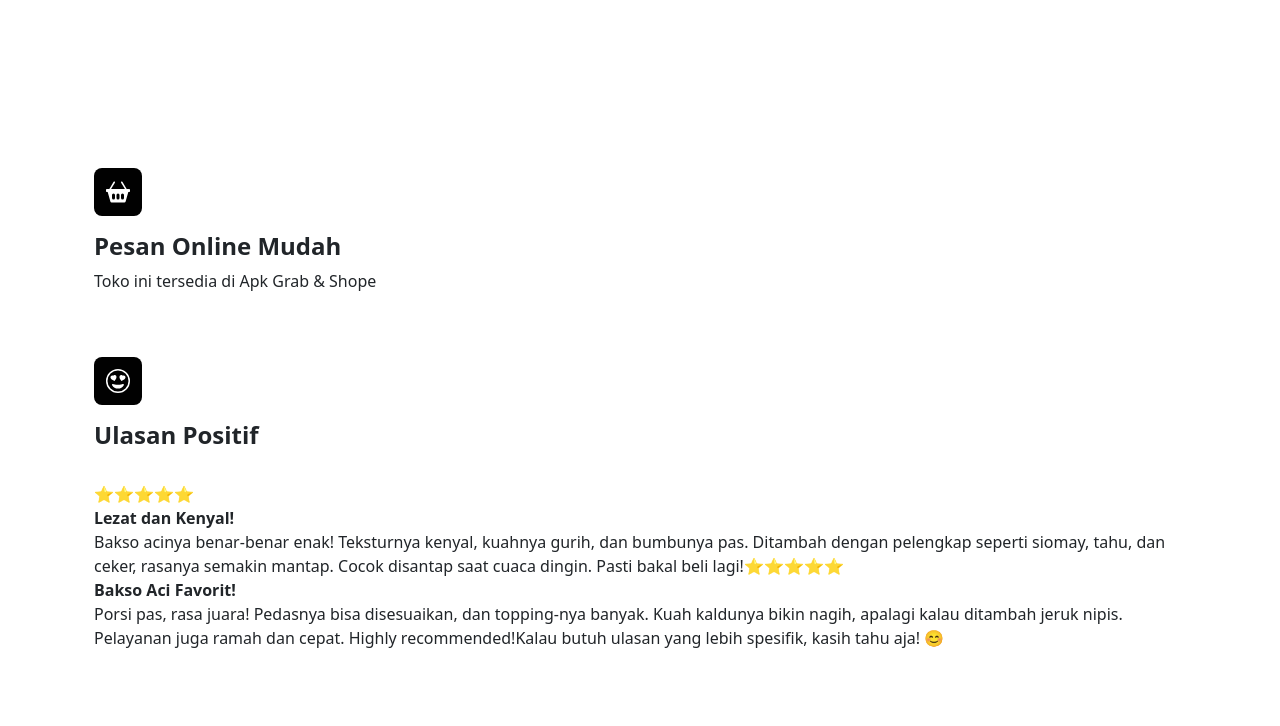
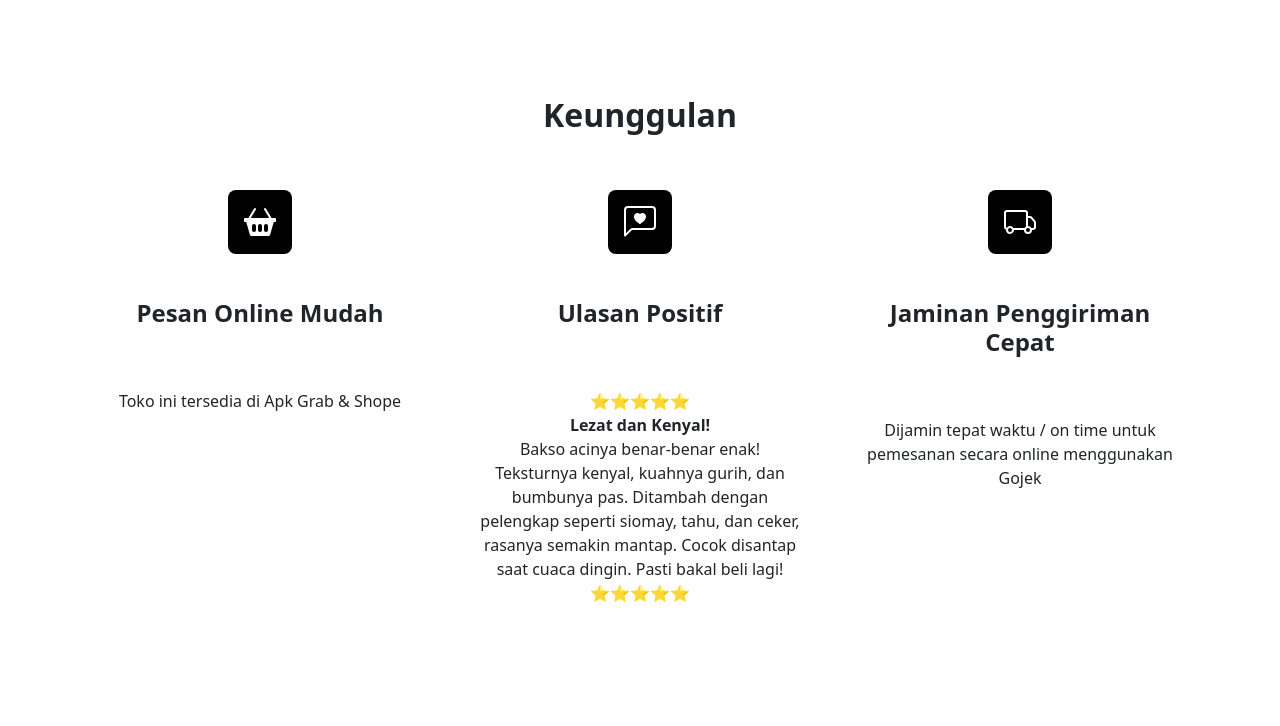
Before and after one commit to anidatussholihah/anidatussholihah, a plain HTML site: page index.html in a window 1280 px wide. Shown: the part 914-1640 px from the top of the page. Drawn offline with Linux system fonts and the light colour scheme.

Commit message:
Add files via upload

```diff
--- a/index.html
+++ b/index.html
@@ -19,7 +19,7 @@
                     </svg></span><span>Bakso Aci Kui</span></a><button data-bs-toggle="collapse" class="navbar-toggler" data-bs-target="#navcol-5"><span class="visually-hidden">Toggle navigation</span><span class="navbar-toggler-icon"></span></button>
             <div class="collapse navbar-collapse" id="navcol-5">
                 <ul class="navbar-nav ms-auto">
-                    <li class="nav-item"><a class="nav-link active" href="#pesan">Home</a></li>
+                    <li class="nav-item"><a class="nav-link active" href="keunggulan">Home</a></li>
                     <li class="nav-item"><a class="nav-link" href="#menu">Produk</a></li>
                     <li class="nav-item"><a class="nav-link" href="#testimoni">Testimoni</a></li>
                 </ul><a class="btn btn-primary ms-md-2" role="button" href="#kontak">kontak</a>
@@ -44,17 +44,60 @@
                 </div>
             </div>
         </section>
+        <div class="container py-4 py-xl-5">
+            <div class="row mb-5">
+                <div class="col-md-8 col-xl-6 text-center mx-auto">
+                    <h2 id="keunggulan"><strong>Keunggulan</strong></h2>
+                </div>
+            </div>
+            <div class="row gy-4 row-cols-1 row-cols-md-2 row-cols-xl-3">
+                <div class="col">
+                    <div class="text-center d-flex flex-column align-items-center align-items-xl-center">
+                        <div class="bs-icon-lg bs-icon-rounded bs-icon-primary d-flex flex-shrink-0 justify-content-center align-items-center d-inline-block mb-3 bs-icon lg"><svg xmlns="http://www.w3.org/2000/svg" width="1em" height="1em" fill="currentColor" viewBox="0 0 16 16" class="bi bi-basket2-fill">
+                                <path d="M5.929 1.757a.5.5 0 1 0-.858-.514L2.217 6H.5a.5.5 0 0 0-.5.5v1a.5.5 0 0 0 .5.5h.623l1.844 6.456A.75.75 0 0 0 3.69 15h8.622a.75.75 0 0 0 .722-.544L14.877 8h.623a.5.5 0 0 0 .5-.5v-1a.5.5 0 0 0-.5-.5h-1.717L10.93 1.243a.5.5 0 1 0-.858.514L12.617 6H3.383L5.93 1.757zM4 10a1 1 0 0 1 2 0v2a1 1 0 1 1-2 0v-2zm3 0a1 1 0 0 1 2 0v2a1 1 0 1 1-2 0v-2zm4-1a1 1 0 0 1 1 1v2a1 1 0 1 1-2 0v-2a1 1 0 0 1 1-1z"></path>
+                            </svg></div>
+                        <div class="px-3">
+                            <h4><br><strong>Pesan Online Mudah</strong><br><br></h4>
+                            <p><br>Toko ini tersedia di Apk Grab &amp; Shope<br><br></p>
+                        </div>
+                    </div>
+                </div>
+                <div class="col">
+                    <div class="text-center d-flex flex-column align-items-center align-items-xl-center">
+                        <div class="bs-icon-lg bs-icon-rounded bs-icon-primary d-flex flex-shrink-0 justify-content-center align-items-center d-inline-block mb-3 bs-icon lg"><svg xmlns="http://www.w3.org/2000/svg" width="1em" height="1em" fill="currentColor" viewBox="0 0 16 16" class="bi bi-chat-left-heart">
+                                <path d="M14 1a1 1 0 0 1 1 1v8a1 1 0 0 1-1 1H4.414A2 2 0 0 0 3 11.586l-2 2V2a1 1 0 0 1 1-1h12ZM2 0a2 2 0 0 0-2 2v12.793a.5.5 0 0 0 .854.353l2.853-2.853A1 1 0 0 1 4.414 12H14a2 2 0 0 0 2-2V2a2 2 0 0 0-2-2H2Z"></path>
+                                <path d="M8 3.993c1.664-1.711 5.825 1.283 0 5.132-5.825-3.85-1.664-6.843 0-5.132Z"></path>
+                            </svg></div>
+                        <div class="px-3">
+                            <h4><br><strong>Ulasan Positif</strong><br><br></h4>
+                            <p><br>⭐⭐⭐⭐⭐<br><strong>Lezat dan Kenyal!</strong><br>Bakso acinya benar-benar enak! Teksturnya kenyal, kuahnya gurih, dan bumbunya pas. Ditambah dengan pelengkap seperti siomay, tahu, dan ceker, rasanya semakin mantap. Cocok disantap saat cuaca dingin. Pasti bakal beli lagi!⭐⭐⭐⭐⭐<br><br><br></p>
+                        </div>
+                    </div>
+                </div>
+                <div class="col">
+                    <div class="text-center d-flex flex-column align-items-center align-items-xl-center">
+                        <div class="bs-icon-lg bs-icon-rounded bs-icon-primary d-flex flex-shrink-0 justify-content-center align-items-center d-inline-block mb-3 bs-icon lg"><svg xmlns="http://www.w3.org/2000/svg" width="1em" height="1em" fill="currentColor" viewBox="0 0 16 16" class="bi bi-truck">
+                                <path d="M0 3.5A1.5 1.5 0 0 1 1.5 2h9A1.5 1.5 0 0 1 12 3.5V5h1.02a1.5 1.5 0 0 1 1.17.563l1.481 1.85a1.5 1.5 0 0 1 .329.938V10.5a1.5 1.5 0 0 1-1.5 1.5H14a2 2 0 1 1-4 0H5a2 2 0 1 1-3.998-.085A1.5 1.5 0 0 1 0 10.5v-7zm1.294 7.456A1.999 1.999 0 0 1 4.732 11h5.536a2.01 2.01 0 0 1 .732-.732V3.5a.5.5 0 0 0-.5-.5h-9a.5.5 0 0 0-.5.5v7a.5.5 0 0 0 .294.456zM12 10a2 2 0 0 1 1.732 1h.768a.5.5 0 0 0 .5-.5V8.35a.5.5 0 0 0-.11-.312l-1.48-1.85A.5.5 0 0 0 13.02 6H12v4zm-9 1a1 1 0 1 0 0 2 1 1 0 0 0 0-2zm9 0a1 1 0 1 0 0 2 1 1 0 0 0 0-2z"></path>
+                            </svg></div>
+                        <div class="px-3">
+                            <h4><br><strong>Jaminan Penggiriman Cepat</strong><br><br></h4>
+                            <p><br>Dijamin tepat waktu / on time untuk pemesanan secara online menggunakan Gojek<br><br></p>
+                        </div>
+                    </div>
+                </div>
+            </div>
+        </div>
     </section>
     <div class="container py-4 py-xl-5">
         <div class="row row-cols-1 row-cols-md-2">
             <div class="col-md-12 d-flex flex-column justify-content-center p-4">
-                <div class="text-center text-md-start d-flex flex-column align-items-center align-items-md-start mb-5">
-                    <div class="bs-icon-md bs-icon-rounded bs-icon-primary d-flex flex-shrink-0 justify-content-center align-items-center d-inline-block mb-3 bs-icon md"><svg xmlns="http://www.w3.org/2000/svg" width="1em" height="1em" fill="currentColor" viewBox="0 0 16 16" class="bi bi-basket2-fill">
+                <div class="text-start text-md-start d-flex flex-column align-items-center align-items-md-start mb-5">
+                    <div class="bs-icon-md bs-icon-rounded bs-icon-primary text-center d-flex flex-shrink-0 justify-content-center align-items-center d-inline-block mb-3 bs-icon md"><svg xmlns="http://www.w3.org/2000/svg" width="1em" height="1em" fill="currentColor" viewBox="0 0 16 16" class="bi bi-basket2-fill text-end">
                             <path d="M5.929 1.757a.5.5 0 1 0-.858-.514L2.217 6H.5a.5.5 0 0 0-.5.5v1a.5.5 0 0 0 .5.5h.623l1.844 6.456A.75.75 0 0 0 3.69 15h8.622a.75.75 0 0 0 .722-.544L14.877 8h.623a.5.5 0 0 0 .5-.5v-1a.5.5 0 0 0-.5-.5h-1.717L10.93 1.243a.5.5 0 1 0-.858.514L12.617 6H3.383L5.93 1.757zM4 10a1 1 0 0 1 2 0v2a1 1 0 1 1-2 0v-2zm3 0a1 1 0 0 1 2 0v2a1 1 0 1 1-2 0v-2zm4-1a1 1 0 0 1 1 1v2a1 1 0 1 1-2 0v-2a1 1 0 0 1 1-1z"></path>
                         </svg></div>
                     <div>
                         <h4 id="pesan"><strong>Pesan Online Mudah</strong></h4>
-                        <p>Toko ini tersedia di Apk Grab &amp; Shope</p>
+                        <p class="text-center">Toko ini tersedia di Apk Grab &amp; Shope</p>
                     </div>
                 </div>
                 <div class="text-center text-md-start d-flex flex-column align-items-center align-items-md-start mb-5">
@@ -96,14 +139,14 @@
         <div class="carousel-inner h-100">
             <div class="carousel-item active h-100"><img class="w-100 d-block position-absolute h-100 fit-cover" src="assets/img/6839377f-fef0-4b20-bcca-7f29d4cf9393.jpg" alt="Slide Image" style="z-index: -1;">
                 <div class="container d-flex flex-column justify-content-center h-100">
-                    <h1 class="text-uppercase fw-bold"><span style="color: rgb(247, 249, 252);">vOCER gratis ongkir untuk minimum belanja rp</span>.<span style="color: rgb(239, 243, 248);">10.000</span></h1>
+                    <h1 class="text-uppercase fw-bold"><span style="color: rgb(7, 1, 0);">vOCER gratis ongkir untuk minimum belanja rp.10.000</span></h1>
                     <div class="row">
                         <div class="col-md-6 col-xl-4 offset-md-2">
                             <div style="max-width: 350px;">
-                                <p class="my-3"><span style="color: rgba(116, 118, 120, 0.01);">Promo Di Hari ini</span></p><a class="btn btn-outline-primary btn-lg" role="button" href="shopee.co.id/mdolrfecws" style="padding-right: 0px;border-color: var(--bs-secondary-bg);background: #4b1414;"><span style="color: rgb(21, 15, 15);">pesan sekarang &gt;</span></a>
+                                <p class="my-3"><span style="color: rgba(116, 118, 120, 0.01);">Promo Di Hari ini</span></p>
                             </div>
                         </div>
-                    </div>
+                    </div><a class="btn btn-outline-primary btn-lg" role="button" href="shopee.co.id/mdolrfecws" style="padding-right: 0px;border-color: var(--bs-secondary-bg);background: #4b1414;"><span style="color: rgb(230, 220, 220);">pesan sekarang &gt;</span></a>
                 </div>
             </div>
             <div class="carousel-item"><img class="w-100 d-block" src="https://cdn.bootstrapstudio.io/placeholders/1400x800.png" alt="Slide Image"></div>
```
